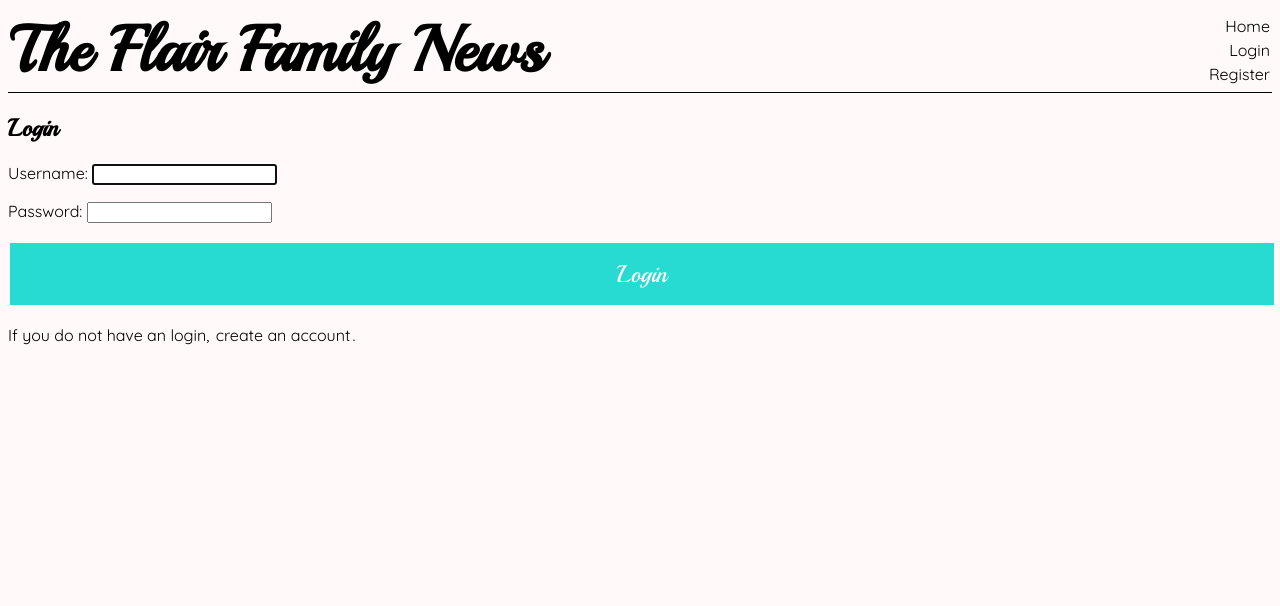
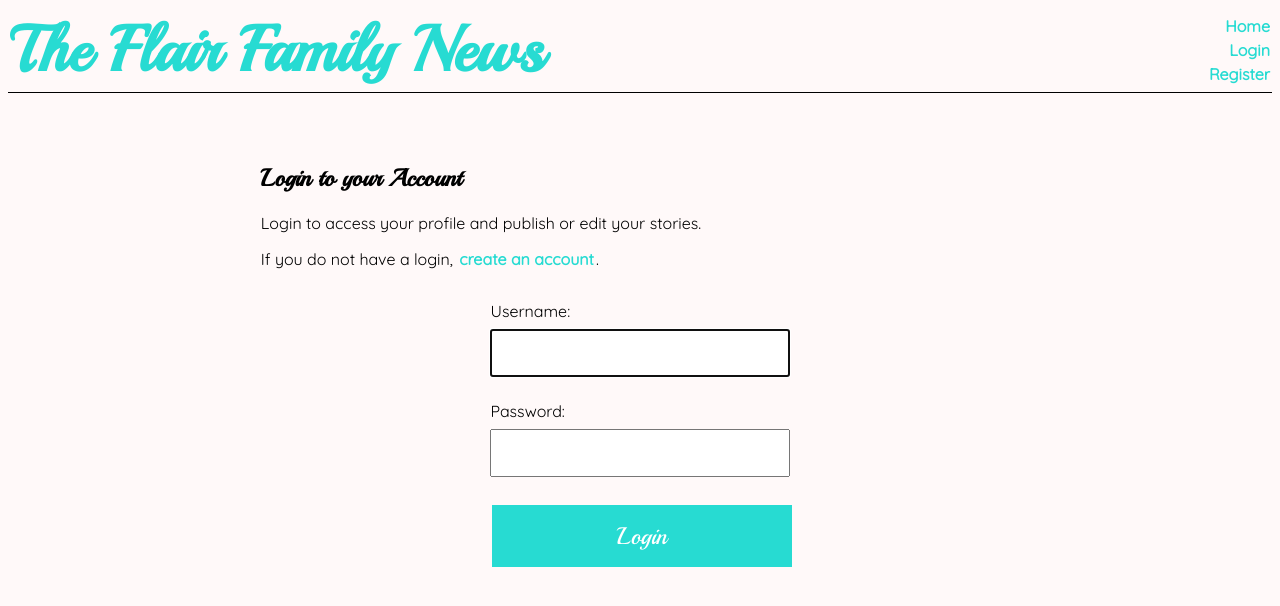
Before and after one commit to Jcat7414/django-project-2, a Django app: page /users/login/ in a window 1280 px wide. Shown: the top 606 px of the page. Run offline with Django 3.2, Linux system fonts and the light colour scheme.

```diff
--- a/she_codes_news/news/templates/news/storyCard.html
+++ b/she_codes_news/news/templates/news/storyCard.html
@@ -7,12 +7,7 @@
 
 <div class="story-card" id="story-card-{{ position }}">
     <a href="{% url 'news:story' story.id %}">
-        {% if position < 5 %}
             <img src="{{ story.image.url }}" alt="" width="250">
-        {% else %}
-            <!-- <img src="https://picsum.photos/600"> -->
-            <img src="{{ story.image.url }}" alt="" width="250">
-        {% endif %}
         <div class="story-card-text">
             <h3>{{ story.title }}</h3>
             <h4>{{ story.author }}</h4>
--- a/she_codes_news/static/styles.css
+++ b/she_codes_news/static/styles.css
@@ -54,8 +54,23 @@ a, p {
     font-family: 'Quicksand', sans-serif;
 }
 
+a {
+    font-weight: bold;
+    color: #27dbd2;
+}
+
 .new-story-page {
     display: block;
+    margin-left: 20%;
+    margin-right: 20%;
+    padding-top: 50px;
+}
+
+.account-page {
+    display: block;
+    margin-left: 20%;
+    margin-right: 20%;
+    padding-top: 50px;
 }
 
 .new-form {
@@ -123,4 +138,36 @@ select {
 
 input[type=file] {
     font-family: 'Quicksand', sans-serif;
+    font-size: medium;
+    padding: 12px 20px;
+    margin: 8px 0;
+    width: 100%;
+    box-sizing: border-box;
 }
+
+.form-input[type=email] {
+    font-family: 'Quicksand', sans-serif;
+    font-size: medium;
+    padding: 12px 20px;
+    margin: 8px 0;
+    width: 100%;
+    box-sizing: border-box;
+}
+
+input[type=password] {
+    font-family: 'Quicksand', sans-serif;
+    font-size: medium;
+    padding: 12px 20px;
+    margin: 8px 0;
+    width: 100%;
+    box-sizing: border-box;
+}
+
+input[type=text] {
+    font-family: 'Quicksand', sans-serif;
+    font-size: medium;
+    padding: 12px 20px;
+    margin: 8px 0;
+    width: 100%;
+    box-sizing: border-box;
+}
--- a/she_codes_news/templates/nav.html
+++ b/she_codes_news/templates/nav.html
@@ -1,7 +1,7 @@
 <nav>
     <a href="{% url 'news:index' %}">Home</a>
     {% if request.user.is_authenticated %}
-        <a href="#">{{ request.user.username }}</a>
+        <a href="{% url 'users:userProfile' %}">{{ request.user.username }}</a>
         <a href="{% url 'logout' %}">Logout</a>
     {% else %}
         <a href="{% url 'login' %}">Login</a>
--- a/she_codes_news/users/models.py
+++ b/she_codes_news/users/models.py
@@ -33,5 +33,5 @@ class CustomUser(AbstractUser):
         # "Returns the person's full name."
         return '%s %s' % (self.first_name, self.last_name)
 
-    def __str__(self):
-            return self.username
+    # def __str__(self):
+    #         return self.username
--- a/she_codes_news/users/templates/registration/login.html
+++ b/she_codes_news/users/templates/registration/login.html
@@ -1,11 +1,18 @@
 {% extends 'base.html' %}
 
 {% block content %}
-<h2>Login</h2>
-<form method="post">
-    {% csrf_token %}
-    {{ form.as_p }}
-    <button type="submit">Login</button>
-</form>
-<p>If you do not have an login,<a href="{% url 'users:createAccount' %}"> create an account</a>.</p>
+<div class="account-page">
+    <h2>Login to your Account</h2>
+    <p>Login to access your profile and publish or edit your stories.</p>
+    <p>If you do not have a login,<a href="{% url 'users:createAccount' %}"> create an account</a>.</p>
+</div>
+
+<div class="new-form">
+    <form method="post">
+        {% csrf_token %}
+        {{ form.as_p }}
+        <button type="submit">Login</button>
+    </form>
+</div>
+
 {% endblock %}
--- a/she_codes_news/users/urls.py
+++ b/she_codes_news/users/urls.py
@@ -1,9 +1,11 @@
-from django.urls import path
+from django.urls import path, include
+from . import views
 from .views import CreateAccountView
 
 app_name = 'users'
 
 urlpatterns = [
     path('create-account/', CreateAccountView.as_view(), name='createAccount'),
-    # path('user-profile/', ChangeAccountView.as_view(), name='userProfile'),
+    path('user-profile/', views.ProfileView.as_view(), name='userProfile'),
+    path('upload', views.ImageView.as_view(), name='userImage'),
 ]
```
Also changed, not shown: she_codes_news/news/models.py (+0 -12 lines), she_codes_news/users/static/styles.css (added, +18 -0 lines), she_codes_news/users/templates/users/createAccount.html (+16 -7 lines), she_codes_news/users/templates/users/userProfile.html (+36 -4 lines), she_codes_news/users/views.py (+26 -1 lines).
